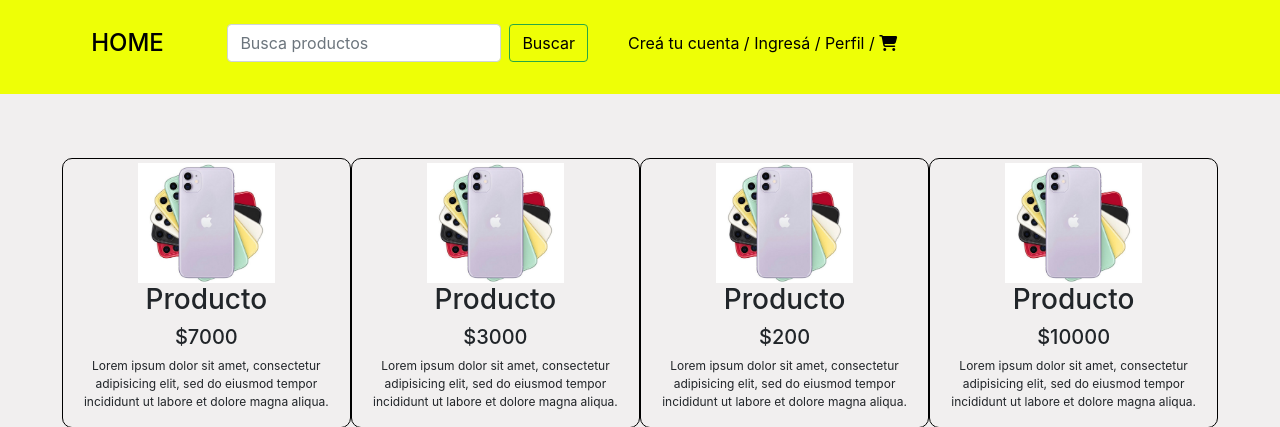
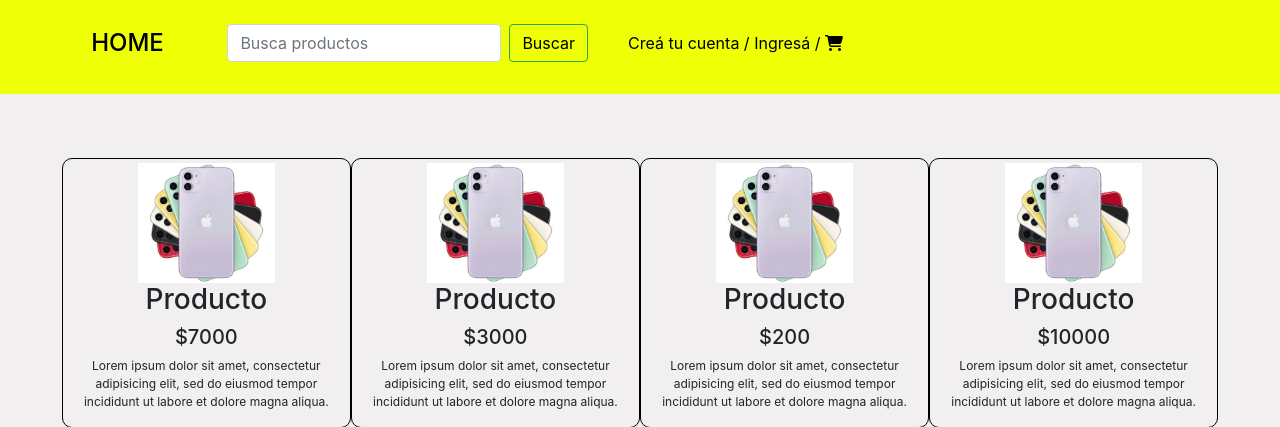
Before and after one commit to AilenVazquez/Proyecto-Integrador, a PHP site: page /Proyecto-Integrador/Home.php in a window 1280 px wide. Shown: the top 427 px of the page. Run offline with PHP 8.4, Linux system fonts and the light colour scheme; some libraries are stand-ins or nearby versions.

Commit message:
arreglado entrar a perfil

```diff
--- a/Partes/header.php
+++ b/Partes/header.php
@@ -40,9 +40,6 @@
           <a href="http://localhost/Proyecto-Integrador/Login.php">Ingresá /</a>
         </li>
         <li>
-          <a href="http://localhost/Proyecto-Integrador/Perfil.php">Perfil / </a>
-        </li>
-        <li>
           <a href="http://localhost/Proyecto-Integrador/carrito.php"><i class="fas fa-shopping-cart"></i></a>
         </li>
 
--- a/Perfil.php
+++ b/Perfil.php
@@ -19,7 +19,8 @@
 
        }
    }
- }
+ } else header('Location: Login.php');
+  exit;
 ?>
 
 
```
